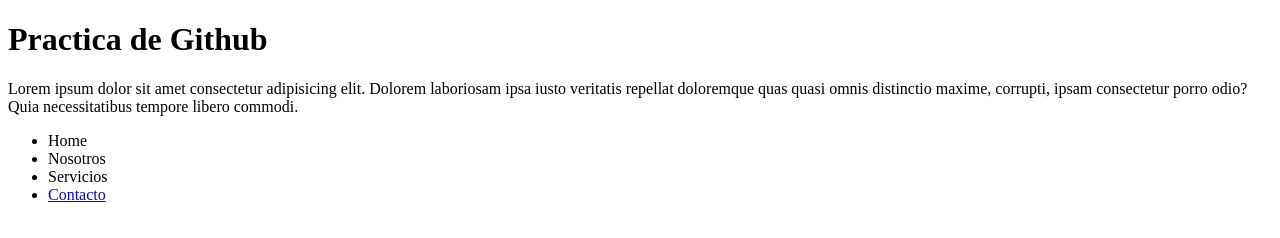
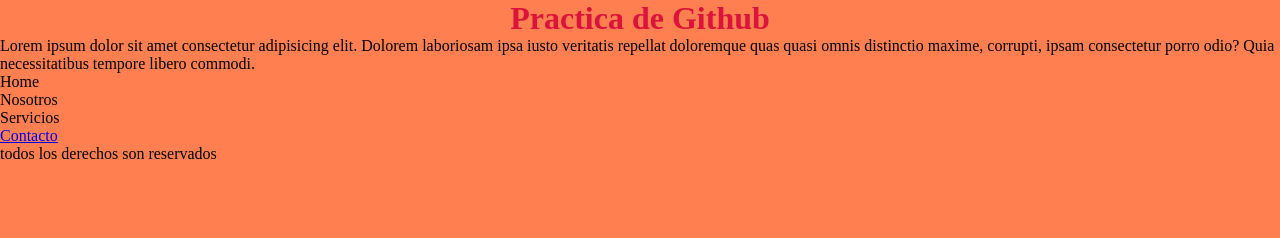
Before and after one commit to Fernandoyana/proyectocoderhouse, a plain HTML site: page index.html in a window 1280 px wide. Drawn offline with Linux system fonts and the light colour scheme.

Commit message:
tercera version con footer y mas estilos

```diff
--- a/estilos.css
+++ b/estilos.css
@@ -6,3 +6,7 @@
 body{
     background-color: coral;
 }
+h1{
+    color: crimson;
+    text-align: center;
+}
--- a/index.html
+++ b/index.html
@@ -4,6 +4,7 @@
     <meta charset="UTF-8">
     <meta http-equiv="X-UA-Compatible" content="IE=edge">
     <meta name="viewport" content="width=device-width, initial-scale=1.0">
+    <link rel="stylesheet" href="estilos.css">
     <title>Github</title>
 </head>
 <body>
@@ -18,5 +19,9 @@
             <li><a href="#">Contacto</a></li>
         </ul>
     </div>
+    <footer>
+        <p>todos los derechos son reservados</p>
+        <div class="redes"></div>
+    </footer>
 </body>
 </html>
```
